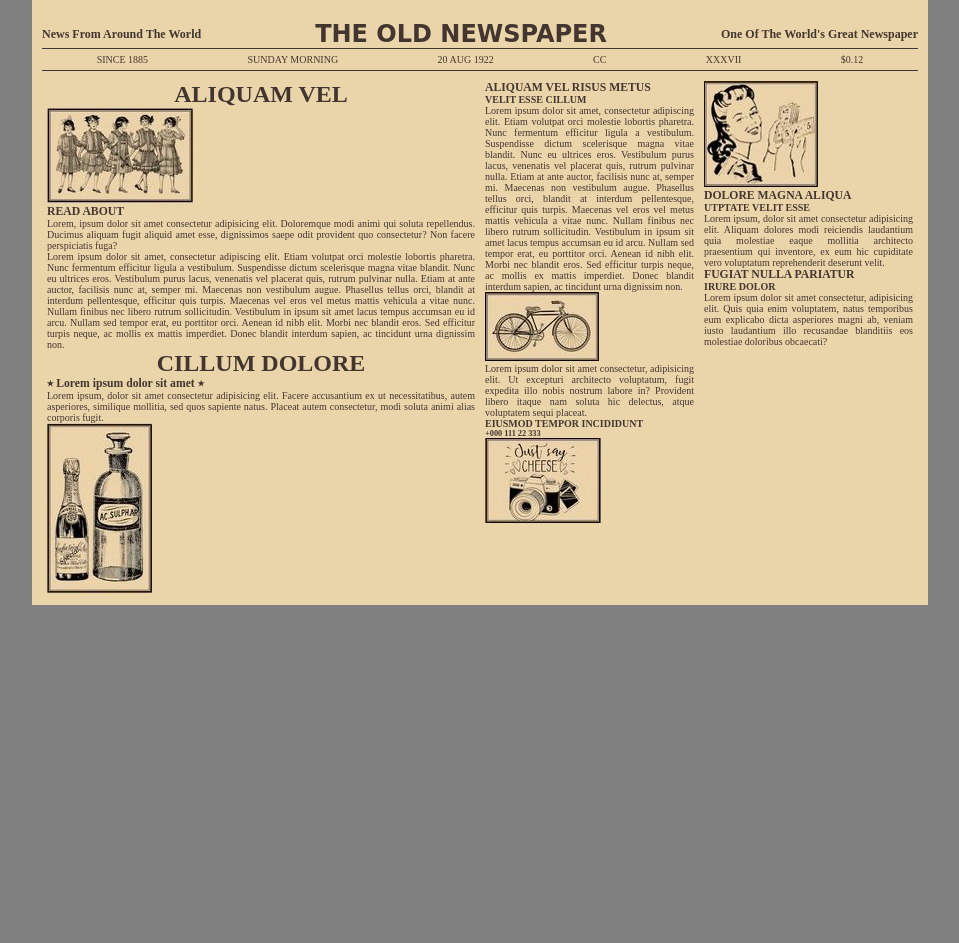
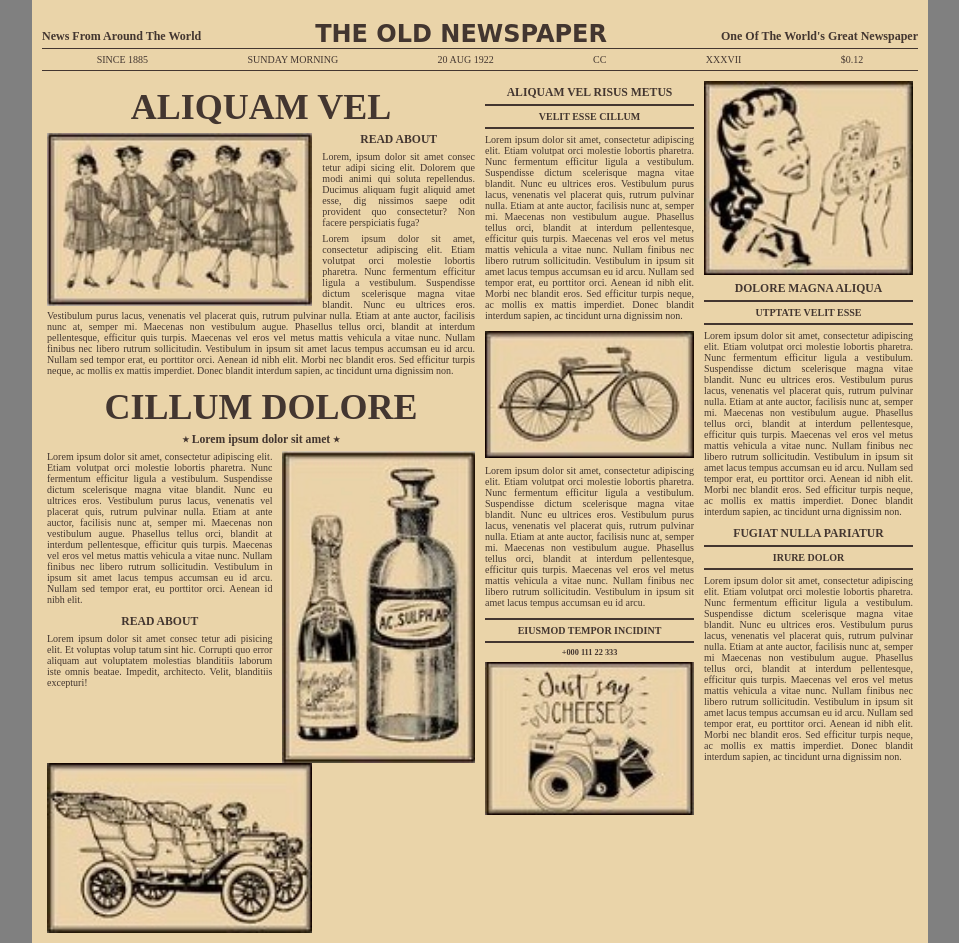
Before and after one commit to raulgaliciab/Old-Newspaper, a plain HTML site: page index.html in a window 1280 px wide. Shown: the whole page, without its empty margins (160-1119 px from the left). Before the commit the page ends 800 px from the top, so only its background shows below. Drawn offline with Linux system fonts and the light colour scheme; a web font is replaced by a local one.

Commit message:
Estilos a los headers

```diff
--- a/css/styles.css
+++ b/css/styles.css
@@ -22,12 +22,28 @@ header {
 }
 article {
   padding: 0 5px;
+  margin-bottom: 10px;
+}
+h2,
+h3,
+h4,
+h5 {
+  text-align: center;
+  margin: 5px 0;
 }
 h2 {
-  text-align: center;
-  font-size: 2.4rem;
+  font-size: 3.6rem;
+}
+h3 {
+  font-weight: 1.6rem;
+}
+h4 {
+  padding: 5px 0;
+  border-top: 2px solid var(--main-font);
+  border-bottom: 2px solid var(--main-font);
 }
 p {
+  margin-top: 5px;
   text-align: justify;
 }
 .header__title {
@@ -63,3 +79,23 @@ p {
   background-color: var(--main-color);
   color: var(--main-font);
 }
+.img--left {
+  float: left;
+  margin-right: 10px;
+}
+.img--rigth {
+  float: right;
+  margin-left: 10px;
+}
+.img--center {
+  width: 100%;
+}
+.content__column-1--notice-1 img {
+  width: 62%;
+}
+.content__column-1--notice-2 img {
+  width: 45%;
+}
+.content__column-1--notice-3 img {
+  width: 62%;
+}
--- a/index.html
+++ b/index.html
@@ -30,25 +30,24 @@
     <section class="content__column-1">
       <article class="content__column-1--notice-1">
         <h2>ALIQUAM VEL</h2>
-        <img src="./assets/kidsplaying.jpeg" alt="Kids playing">
+        <img class="img--left" src="./assets/kidsplaying.jpeg" alt="Kids playing">
         <h3>READ ABOUT</h3>
-        <p>Lorem, ipsum dolor sit amet consectetur adipisicing elit. Doloremque modi animi qui soluta repellendus. Ducimus aliquam fugit aliquid amet esse, dignissimos saepe odit provident quo consectetur? Non facere perspiciatis fuga?</p>
-        <p>Lorem ipsum dolor sit amet, consectetur adipiscing elit. Etiam volutpat orci molestie lobortis pharetra. Nunc fermentum
-        efficitur ligula a vestibulum. Suspendisse dictum scelerisque magna vitae blandit. Nunc eu ultrices eros. Vestibulum
-        purus lacus, venenatis vel placerat quis, rutrum pulvinar nulla. Etiam at ante auctor, facilisis nunc at, semper mi.
-        Maecenas non vestibulum augue. Phasellus tellus orci, blandit at interdum pellentesque, efficitur quis turpis. Maecenas
-        vel eros vel metus mattis vehicula a vitae nunc. Nullam finibus nec libero rutrum sollicitudin. Vestibulum in ipsum sit
-        amet lacus tempus accumsan eu id arcu. Nullam sed tempor erat, eu porttitor orci. Aenean id nibh elit. Morbi nec blandit
-        eros. Sed efficitur turpis neque, ac mollis ex mattis imperdiet. Donec blandit interdum sapien, ac tincidunt urna
-        dignissim non.</p>
+        <p>Lorem, ipsum dolor sit amet consec tetur adipi sicing elit. Dolorem que modi animi qui soluta repellendus. Ducimus aliquam fugit aliquid amet esse, dig nissimos saepe odit provident quo consectetur? Non facere perspiciatis fuga?</p>
+        <p>Lorem ipsum dolor sit amet, consectetur adipiscing elit. Etiam volutpat orci molestie lobortis pharetra. Nunc fermentum efficitur ligula a vestibulum. Suspendisse dictum scelerisque magna vitae blandit. Nunc eu ultrices eros. Vestibulum purus lacus, venenatis vel placerat quis, rutrum pulvinar nulla. Etiam at ante auctor, facilisis nunc at, semper mi.
+        Maecenas non vestibulum augue. Phasellus tellus orci, blandit at interdum pellentesque, efficitur quis turpis. Maecenas vel eros vel metus mattis vehicula a vitae nunc. Nullam finibus nec libero rutrum sollicitudin. Vestibulum in ipsum sit amet lacus tempus accumsan eu id arcu. Nullam sed tempor erat, eu porttitor orci. Aenean id nibh elit. Morbi nec blandit eros. Sed efficitur turpis neque, ac mollis ex mattis imperdiet. Donec blandit interdum sapien, ac tincidunt urna dignissim non.</p>
       </article>
-      <article>
+      <article class="content__column-1--notice-2">
         <h2>CILLUM DOLORE</h2>
         <h3>⭑ Lorem ipsum dolor sit amet ⭑</h3>
-        <p>Lorem ipsum, dolor sit amet consectetur adipisicing elit. Facere accusantium ex ut necessitatibus, autem asperiores, similique mollitia, sed quos sapiente natus. Placeat autem consectetur, modi soluta animi alias corporis fugit.</p>
-        <img src="./assets/bottles.jpeg" alt="Bottles">
+        <img class="img--rigth" src="./assets/bottles.jpeg" alt="Bottles">
+        <p>Lorem ipsum dolor sit amet, consectetur adipiscing elit. Etiam volutpat orci molestie lobortis pharetra. Nunc fermentum efficitur ligula a vestibulum. Suspendisse dictum scelerisque magna vitae blandit. Nunc eu ultrices eros. Vestibulum purus lacus, venenatis vel placerat quis, rutrum pulvinar nulla. Etiam at ante auctor, facilisis nunc at, semper mi.
+        Maecenas non vestibulum augue. Phasellus tellus orci, blandit at interdum pellentesque, efficitur quis turpis. Maecenas vel eros vel metus mattis vehicula a vitae nunc. Nullam finibus nec libero rutrum sollicitudin. Vestibulum in ipsum sit amet lacus tempus accumsan eu id arcu. Nullam sed tempor erat, eu porttitor orci. Aenean id nibh elit.</p>
       </article>
-      <article></article>
+      <article class="content__column-1--notice-3">
+        <img class="img--left" src="./assets/old-car.jpeg" alt="Old Car">
+        <h3>READ ABOUT</h3>
+        <p>Lorem ipsum dolor sit amet consec tetur adi pisicing elit. Et voluptas volup tatum sint hic. Corrupti quo error aliquam aut voluptatem molestias blanditiis laborum iste omnis beatae. Impedit, architecto. Velit, blanditiis excepturi!</p>
+      </article>
     </section>
     <section class="content__column-2">
       <article>
@@ -57,26 +56,28 @@
         <p>Lorem ipsum dolor sit amet, consectetur adipiscing elit. Etiam volutpat orci molestie lobortis pharetra. Nunc fermentum efficitur ligula a vestibulum. Suspendisse dictum scelerisque magna vitae blandit. Nunc eu ultrices eros. Vestibulum purus lacus, venenatis vel placerat quis, rutrum pulvinar nulla. Etiam at ante auctor, facilisis nunc at, semper mi. Maecenas non vestibulum augue. Phasellus tellus orci, blandit at interdum pellentesque, efficitur quis turpis. Maecenas vel eros vel metus mattis vehicula a vitae nunc. Nullam finibus nec libero rutrum sollicitudin. Vestibulum in ipsum sit amet lacus tempus accumsan eu id arcu. Nullam sed tempor erat, eu porttitor orci. Aenean id nibh elit. Morbi nec blandit eros. Sed efficitur turpis neque, ac mollis ex mattis imperdiet. Donec blandit interdum sapien, ac tincidunt urna dignissim non.</p>
       </article>
       <article>
-        <img src="./assets/bicycle.jpeg" alt="Bicycle">
-        <p>Lorem ipsum dolor sit amet consectetur, adipisicing elit. Ut excepturi architecto voluptatum, fugit expedita illo nobis nostrum labore in? Provident libero itaque nam soluta hic delectus, atque voluptatem sequi placeat.</p>
+        <img class="img--center" src="./assets/bicycle.jpeg" alt="Bicycle">
+        <p>Lorem ipsum dolor sit amet, consectetur adipiscing elit. Etiam volutpat orci molestie lobortis pharetra. Nunc fermentum efficitur ligula a vestibulum. Suspendisse dictum scelerisque magna vitae blandit. Nunc eu ultrices eros. Vestibulum purus lacus, venenatis vel placerat quis, rutrum pulvinar nulla. Etiam at ante auctor, facilisis nunc at, semper mi. Maecenas non vestibulum augue. Phasellus tellus orci, blandit at interdum pellentesque, efficitur quis turpis. Maecenas vel eros vel metus mattis vehicula a vitae nunc. Nullam finibus nec libero rutrum sollicitudin. Vestibulum in ipsum sit amet lacus tempus accumsan eu id arcu.</p>
       </article>
       <article>
-        <h4>EIUSMOD TEMPOR INCIDIDUNT</h4>
+        <h4>EIUSMOD TEMPOR INCIDINT</h4>
         <h5>+000 111 22 333</h5>
-        <img src="./assets/camera.jpeg" alt="Camera">
+        <img class="img--center" src="./assets/camera.jpeg" alt="Camera">
       </article>
     </section>
     <section class="content__column-3">
-      <article>
-        <img src="./assets/money.jpeg" alt="Counting Money">
+      <article class="content__column-3--notice-1">
+        <img class="img--center" src="./assets/money.jpeg" alt="Counting Money">
         <h3>DOLORE MAGNA ALIQUA</h3>
         <h4>UTPTATE VELIT ESSE</h4>
-        <p>Lorem ipsum, dolor sit amet consectetur adipisicing elit. Aliquam dolores modi reiciendis laudantium quia molestiae eaque mollitia architecto praesentium qui inventore, ex eum hic cupiditate vero voluptatum reprehenderit deserunt velit.</p>
+        <p>Lorem ipsum dolor sit amet, consectetur adipiscing elit. Etiam volutpat orci molestie lobortis pharetra. Nunc fermentum efficitur ligula a vestibulum. Suspendisse dictum scelerisque magna vitae blandit. Nunc eu ultrices eros. Vestibulum purus lacus, venenatis vel placerat quis, rutrum pulvinar nulla. Etiam at ante auctor, facilisis nunc at, semper mi. Maecenas non vestibulum augue. Phasellus tellus orci, blandit at interdum pellentesque, efficitur quis turpis. Maecenas vel eros vel metus mattis vehicula a vitae nunc. Nullam finibus nec libero rutrum sollicitudin. Vestibulum in ipsum sit amet lacus tempus accumsan eu id arcu. Nullam sed tempor erat, eu porttitor orci. Aenean id nibh elit. Morbi nec blandit eros. Sed efficitur turpis neque, ac mollis ex mattis imperdiet. Donec blandit interdum sapien, ac tincidunt urna
+        dignissim non.</p>
       </article>
       <article>
         <h3>FUGIAT NULLA PARIATUR</h3>
         <h4>IRURE DOLOR</h4>
-        <p>Lorem ipsum dolor sit amet consectetur, adipisicing elit. Quis quia enim voluptatem, natus temporibus eum explicabo dicta asperiores magni ab, veniam iusto laudantium illo recusandae blanditiis eos molestiae doloribus obcaecati?</p>
+        <p>Lorem ipsum dolor sit amet, consectetur adipiscing elit. Etiam volutpat orci molestie lobortis pharetra. Nunc fermentum efficitur ligula a vestibulum. Suspendisse dictum scelerisque magna vitae blandit. Nunc eu ultrices eros. Vestibulum purus lacus, venenatis vel placerat quis, rutrum pulvinar nulla. Etiam at ante auctor, facilisis nunc at, semper mi Maecenas non vestibulum augue. Phasellus tellus orci, blandit at interdum pellentesque, efficitur quis turpis. Maecenas vel eros vel metus mattis vehicula a vitae nunc. Nullam finibus nec libero rutrum sollicitudin. Vestibulum in ipsum sit amet lacus tempus accumsan eu id arcu. Nullam sed tempor erat, eu porttitor orci. Aenean id nibh elit. Morbi nec blandit eros. Sed efficitur turpis neque, ac mollis ex mattis imperdiet. Donec blandit interdum sapien, ac tincidunt urna
+        dignissim non.</p>
       </article>
     </section>
   </main>
```
